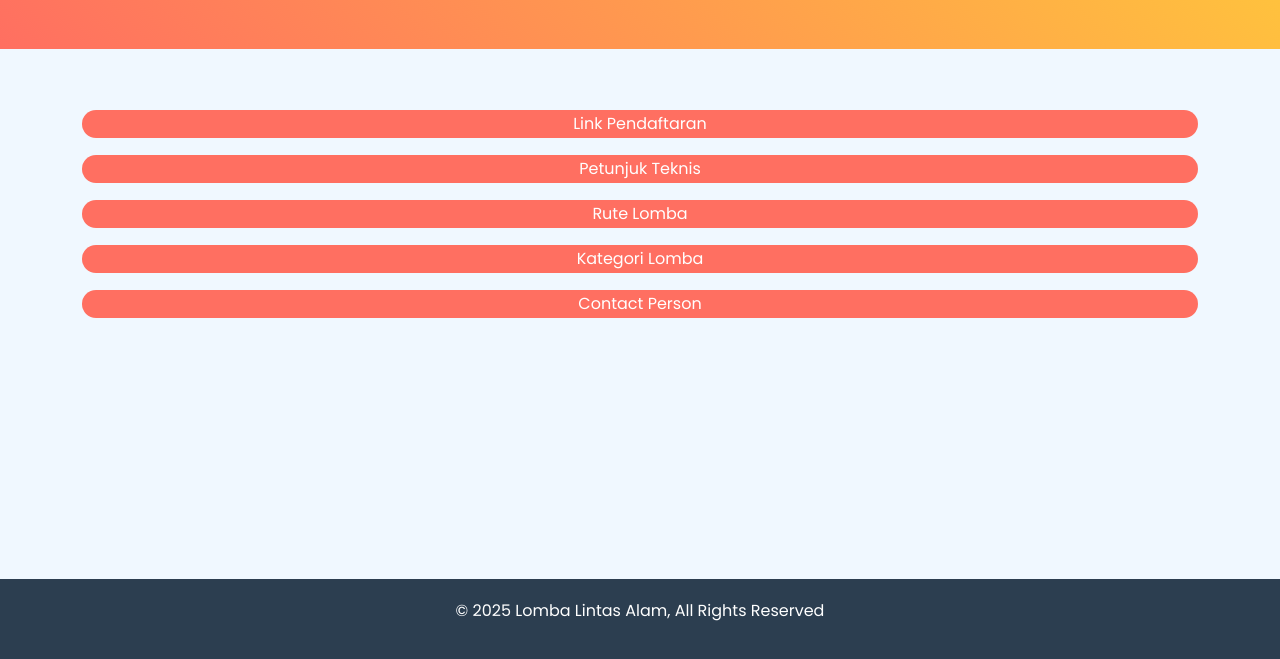
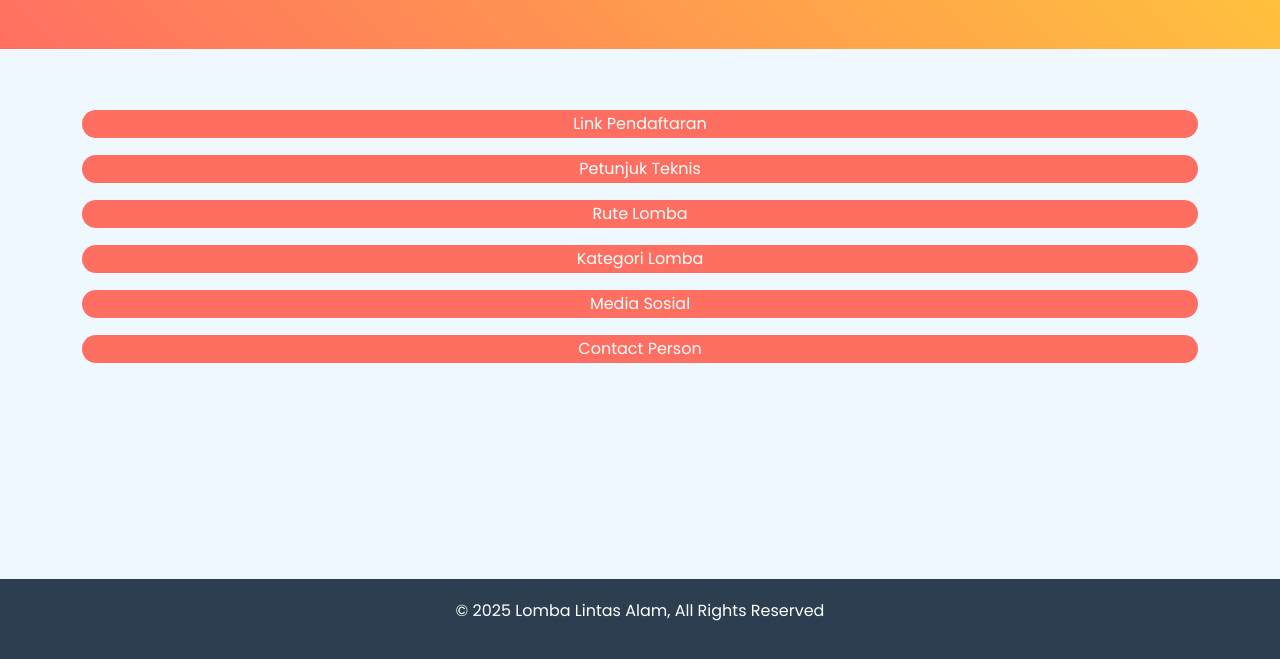
Before and after one commit to gempaadventure/lombalintasalam, a plain HTML site: page index.html in a window 1280 px wide. Shown: the part 141-800 px from the top of the page. Drawn offline with nearby package versions, Linux system fonts and the light colour scheme.

Commit message:
Update index.html

```diff
--- a/index.html
+++ b/index.html
@@ -122,6 +122,9 @@
                     <a href="https://drive.google.com/your-folder-link" class="btn btn-custom mb-3" target="_blank">Kategori Lomba</a>
                 </div>
                 <div class="col-12">
+                    <a href="https://www.instagram.com/gempaadventureponorogo?utm_source=ig_web_button_share_sheet&igsh=ZDNlZDc0MzIxNw==" class="btn btn-custom mb-3" target="_blank">Media Sosial</a>
+                </div>
+                <div class="col-12">
                     <a href="https://wa.me/6285732103134" class="btn btn-custom mb-3" target="_blank">Contact Person</a>
                 </div>
             </div>
```
